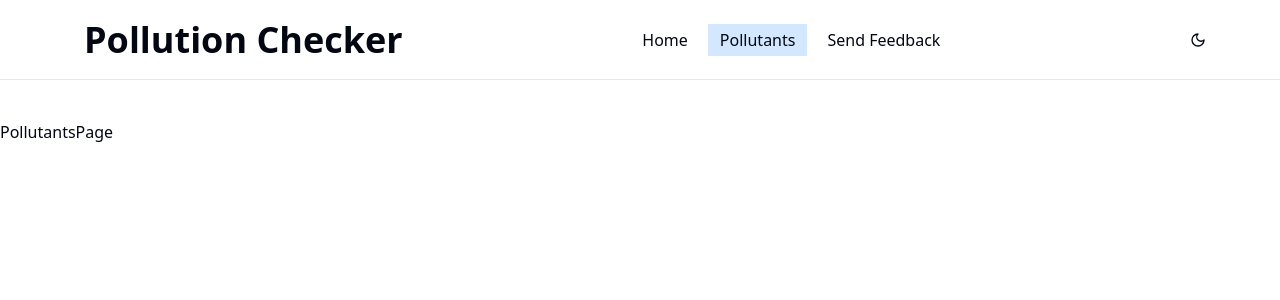
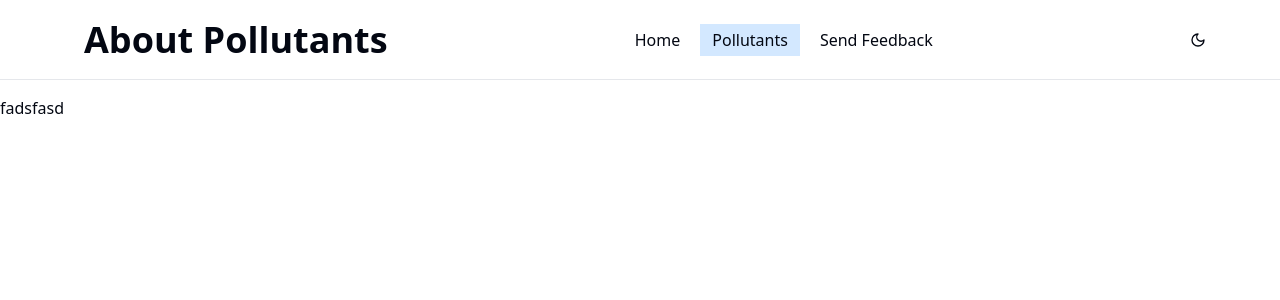
Before and after one commit to Akbar1007/pollution-checker, a Next.js app: page /pollutants in a window 1280 px wide. Shown: the top 300 px of the page. Built offline with nearby package versions, Linux system fonts and the light colour scheme.

Commit message:
nav text;

```diff
--- a/app/(root)/(home)/page.tsx
+++ b/app/(root)/(home)/page.tsx
@@ -52,7 +52,7 @@ export default function HomePage() {
 			<h1 className='text-3xl font-bold mb-4 text-center'>
 				City Pollution Checker
 			</h1>
-			<div className='flex gap-2 mb-6 w-full max-w-md'>
+			<form className='flex gap-2 mb-6 w-full max-w-md'>
 				<Input
 					placeholder='Enter a city name'
 					value={city}
@@ -61,7 +61,7 @@ export default function HomePage() {
 				<Button onClick={handleCheck} disabled={!city || loading}>
 					{loading ? 'Loading...' : 'Check'}
 				</Button>
-			</div>
+			</form>
 			{loading && (
 				<div className='w-full max-w-md'>
 					<Skeleton className='h-40 rounded-xl w-full' />
--- a/app/(root)/_components/navbar.tsx
+++ b/app/(root)/_components/navbar.tsx
@@ -10,12 +10,27 @@ import Mobile from './sheet-mobile'
 function Navbar() {
 	const pathName = usePathname()
 
+	const getPageName = (path: string) => {
+		switch (path) {
+			case '/':
+				return 'Pollution Checker'
+			case '/pollutants':
+				return 'About Pollutants'
+			case '/send-feedback':
+				return 'Contact Us'
+			// for dynamic routes (future)
+			default:
+				const matchingLink = navLinks.find(link => path.startsWith(link.route))
+				return matchingLink ? matchingLink.name : 'Read more'
+		}
+	}
+
 	return (
 		<div className='h-[10vh] backdrop-blur-sd border-b fixed z-40 inset-0 bg-background'>
 			<div className='container max-w-6xl mx-auto h-[10vh] w-full flex items-center justify-between'>
 				<Link href={'/'}>
 					<h1 className='text-4xl'>
-						<b className='pl-5'>Pollution Checker</b>
+						<b className='pl-5'>{getPageName(pathName)}</b>
 					</h1>
 				</Link>
 				<div className='gap-2 hidden md:flex'>
--- a/app/(root)/pollutants/page.tsx
+++ b/app/(root)/pollutants/page.tsx
@@ -1,5 +1,5 @@
 const PollutantsPage = () => {
-	return <div className='mt-30'>PollutantsPage</div>
+	return <div className='mt-24'>fadsfasd</div>
 }
 
 export default PollutantsPage
```
